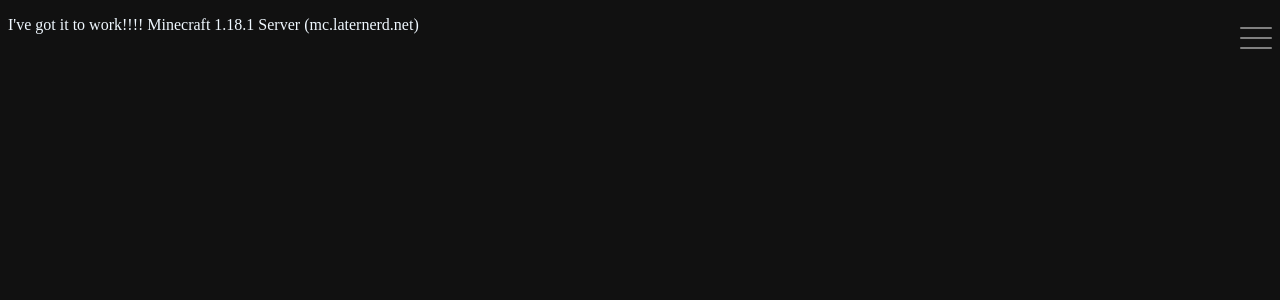
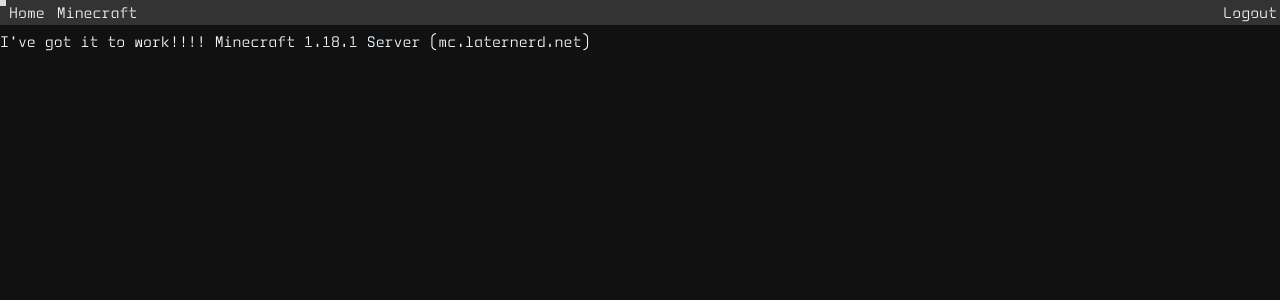
Before and after one commit to SYLater/laternerd-website, a Flask app: page / in a window 1280 px wide. Shown: the top 300 px of the page. Run offline with Flask 2, Linux system fonts and the light colour scheme; the visitor is signed in with stand-in values (Sample User, id 1); some libraries are stand-ins or nearby versions; grey boxes are pictures that could not be loaded.

Commit message:
new nav bar

```diff
--- a/website/static/base.css
+++ b/website/static/base.css
@@ -1,130 +1,58 @@
-header {
-    background: var(rgb(138, 138, 173));
+/* header {
     text-align: center;
     position: fixed;
     z-index: 999;
     width: 100%;
-}
-
-
-:root {
-    --background: url("images/background.png");
-}
+} */
 
 @font-face {
     font-family: RandyGG;
     src: url(RandyGGRegular.ttf);
 }
 
-body{background-color:#111; color: aliceblue;
+:root {
+    font-family: RandyGG;
+    font-size: 16px;
+    margin: 0px;
+    padding: 0px;
 }
 
-.logo {
-    background-image: var(--background);
-    height: 100%;
-    width: 100%;
-    background-position: center;
-    background-repeat: no-repeat;
-    background-size: cover;
-    position: relative;
-    font-size: 4em;
-
+main {
+    margin-top:  1rem;;
+    padding: 0px;
+    position: fixed;
 }
 
-nav {
-    right: 0;
-    top: 100%;
-    text-align: left;
-    position: absolute;
-    background-color: rgba(29, 29, 29, 0.288);
-    display: none;
+body   {
+    color: aliceblue;
+    background-color:#111;
+    margin: 0px;
+    padding: 0px;
 }
 
-nav ul {
-    margin: 0;
-    padding: 0;
-    list-style: none;
+.nav {
+    overflow: hidden;
+    background-color: #333;
   }
 
-nav li {
-    margin-bottom: 1em;
-    margin-right: 1em;
+  .nav a {
+    float: left;
+    color: #f2f2f2;
+    text-align: center;
+    padding: 3px;
+    text-decoration: none;
   }
 
-nav a {
-    color: rgb(255, 255, 255);
-    text-decoration: none;
-    font-size: 1.2em;
-    font-family: RandyGG;
-
+  .nav a:hover {
+    background-color: #ddd;
+    color: black;
   }
 
-nav a:hover {
-    color: gray
-
+  .nav a.active {
+    background-color: #04AA6D;
+    color: white;
   }
 
-
-
-.nav-toggle:checked ~ nav {
-    display:  block;
-
+  .nav-right {
+    float: right;
   }
-
-.nav-toggle {
-    display: none;
-}
-
-
-
-
-
-.nav-toggle-label {
-    position: absolute;
-    top: 0;
-    right: 0;
-    margin-right: 1em;
-    height: 100%;
-    display: flex;
-    align-items: center;
-    transform: rotate(180deg);
-}
-
-.nav-toggle-label:after {
-    content: "";
-
-    transform: rotate(90deg);
-    cursor: pointer;
-}
-
-.nav-toggle-label :active:after{
-    transition: transform .5s ease-in-out;
-}
-
-
-.nav-toggle-label span,
-.nav-toggle-label span::before,
-.nav-toggle-label span::after{
-    display: block;
-    background: grey;
-    height: 2px;
-    width: 2em;
-    border-radius: 2px;
-    position: relative;
-
-    cursor: pointer;
-}
-.nav-toggle-label span::before,
-.nav-toggle-label span::after {
-    content: '';
-    position: absolute;
-    transition: transform .5s ease-in-out
-}
-.nav-toggle-label span::before {
-    bottom: 10px;
-    transition: transform .5s ease-in-out
-}
-.nav-toggle-label span::after {
-    top: 10px;
-    transition: transform .5s ease-in-out
-}
--- a/website/templates/base.html
+++ b/website/templates/base.html
@@ -1,28 +1,32 @@
 <!DOCTYPE html>
 <html>
+
+<div  class="nav">
+  <a class="nav-item"><a class="nav-link" id="home" href="/"><span class="link-text">Home</a>
+  <!-- <a class="nav-item"><a class="nav-link" id="guacamole" href="/guacamole"><span class="link-text">guacamole</a> -->
+  <a class="nav-item"><a class="nav-link" id="calculator" href="/calculator"><span class="link-text">Minecraft</a>
+  <div class="nav-right">
+    {% if user.is_authenticated %}
+    <a class="nav-item"><a class="nav-link" id="logout" href="/logout"><span class="link-text">Logout</a>
+      {% else %}
+    <a class="nav-item"><a class="nav-link" id="login" href="/login"><span class="link-text">login</a>
+    <a class="nav-item"><a class="nav-link" id="sign-up" href="/sign-up"><span class="link-text">sign-up</a>
+      {% endif %}
+
+</div>
+
+  <main>
     <head>
       <meta charset="utf-8" />
       <meta name="viewport" content="width=device-width, initial-scale=1" />
-
-    <!-- <link
-    rel="stylesheet"
-    href="https://stackpath.bootstrapcdn.com/bootstrap/4.4.1/css/bootstrap.min.css"
-    integrity="sha384-Vkoo8x4CGsO3+Hhxv8T/Q5PaXtkKtu6ug5TOeNV6gBiFeWPGFN9MuhOf23Q9Ifjh"
-    crossorigin="anonymous"
-    />
-    <link
-    rel="stylesheet"
-    href="https://stackpath.bootstrapcdn.com/font-awesome/4.7.0/css/font-awesome.min.css"
-    crossorigin="anonymous"
-    /> -->
-
       <title>{% block title %}Laternerd{% endblock %}</title>
-
       <link rel="stylesheet" type="text/css" href="static/base.css" />
       <link rel="icon" href="static/images/favicon.png">
     </head>
-  <header>
-    <h1 class="logo"></h1>
+
+
+
+    <!-- <header>
       <input type="checkbox" id="nav-toggle" class="nav-toggle">
       <nav class="bg-img">
           <ul>
@@ -49,7 +53,9 @@
       <label for="nav-toggle" class="nav-toggle-label">
         <span></span>
       </label>
-  </header>
+    </header> -->
+
+
 
       {% with messages = get_flashed_messages(with_categories=true) %} {% if
       messages %} {% for category, message in messages %} {% if category ==
@@ -85,10 +91,9 @@
         integrity="sha384-JZR6Spejh4U02d8jOt6vLEHfe/JQGiRRSQQxSfFWpi1MquVdAyjUar5+76PVCmYl"
         crossorigin="anonymous"
       ></script>
-
       <script
         type="text/javascript"
         src="{{ url_for('static', filename='index.js') }}"
       ></script>
-  </body>
+  </main>
 </html>
--- a/website/templates/css/base.css
+++ b/website/templates/css/base.css
@@ -29,6 +29,7 @@
     background-size: cover;
     position: relative;
     font-size: 4em;
+
 }
 
 nav {
@@ -56,16 +57,19 @@
     text-decoration: none;
     font-size: 1.2em;
     font-family: RandyGG;
+
 }
 
 nav a:hover {
     color: gray
+
 }
 
 
 
 .nav-toggle:checked ~ nav {
     display:  block;
+
 }
 
 .nav-toggle {
@@ -89,6 +93,7 @@
 
 .nav-toggle-label:after {
     content: "";
+
     transform: rotate(90deg);
     cursor: pointer;
 }
@@ -107,6 +112,7 @@
     width: 2em;
     border-radius: 2px;
     position: relative;
+
     cursor: pointer;
 }
 .nav-toggle-label span::before,
--- a/website/templates/home.html
+++ b/website/templates/home.html
@@ -4,19 +4,10 @@
 <html>
 
  <head>
-   <style>
-     body{background-color:#111;
-     }
-   </style>
-
   </head>
     <body>
-
       <p style="color: aliceblue;">I've got it to work!!!!
       Minecraft 1.18.1 Server (mc.laternerd.net)</p>
-
-
-
     </body>
 </html>
 {% endblock %}
```
Also changed, not shown: website/templates/dynmap.html (+9 -10 lines), website/templates/login.html (indentation only). Lines whose indentation alone changed are shown as unchanged.
